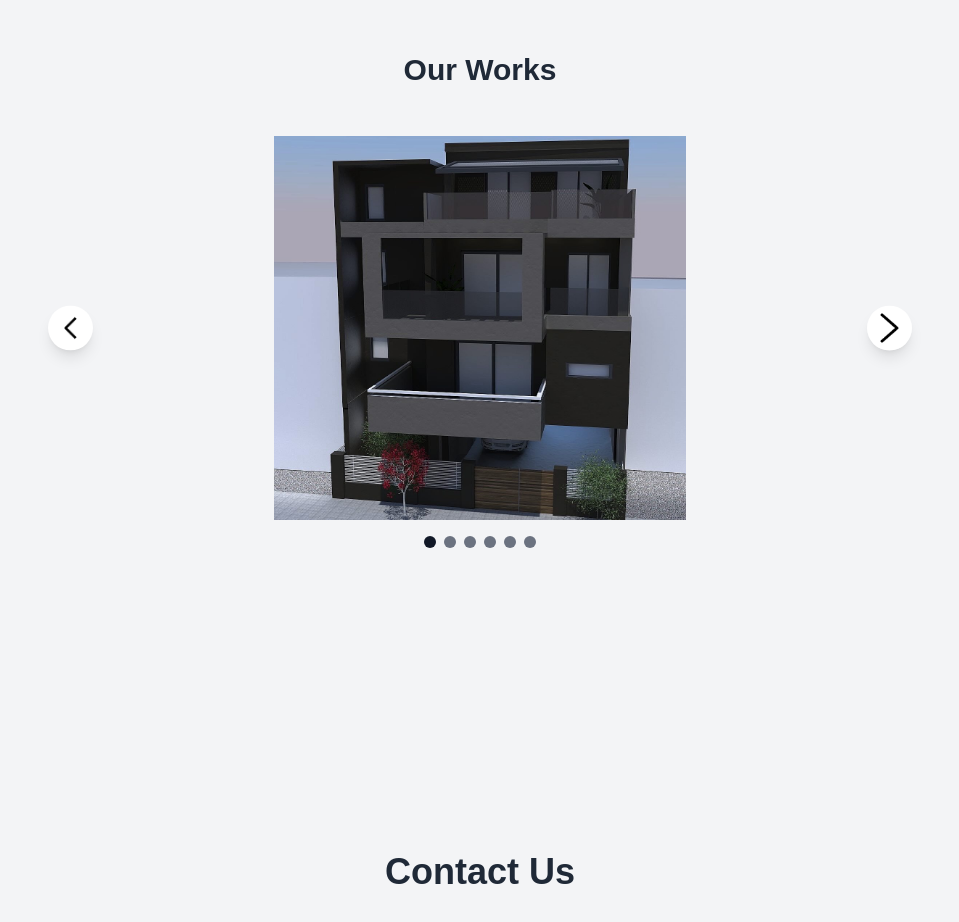
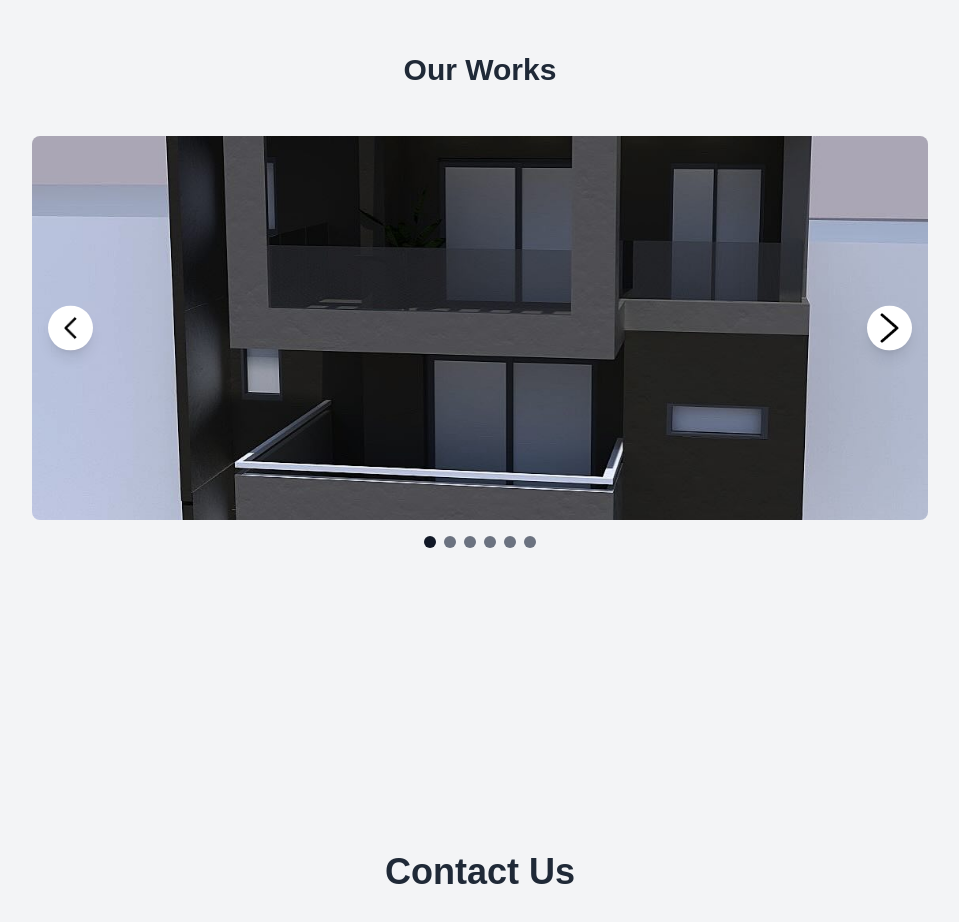
Before and after one commit to FlorianChazizi/constructioncompany, a Next.js app: page / in a window 1280 px wide. Shown: the part 2100-3022 px from the top of the page, without its empty margins (160-1119 px from the left). Built offline with nearby package versions, Linux system fonts and the light colour scheme.

Commit message:
carousel image change

```diff
--- a/app/components/Carousel.tsx
+++ b/app/components/Carousel.tsx
@@ -94,7 +94,7 @@ const Carousel = () => {
                 alt={`Work ${index + 1}`}
                 width={800}
                 height={400}
-                className="w-full object-contain h-96"
+                className="w-full object-cover h-96"
               />
             </div>
           ))}
```
